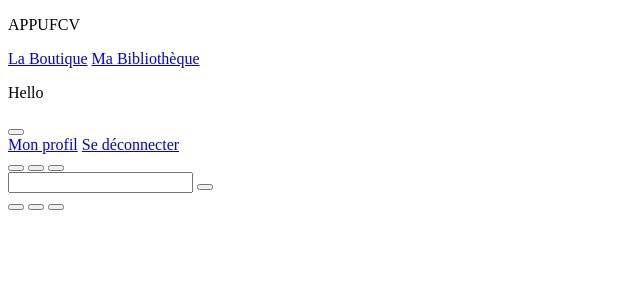
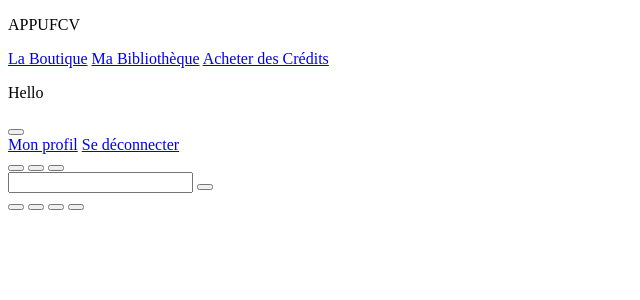
Before and after one commit to Arcanthos/AppUFVC, a Symfony app: template templates/client/shop.html.twig in a window 1280 px wide. Shown: the top 300 px of the page, without its empty margins (0-640 px from the left). Run offline with Twig, Linux system fonts and the light colour scheme; the template is opened without the code that fills it, so the values that code supplies are empty; some libraries are stand-ins or nearby versions.

Commit message:
redesign and factorize code on shopTemplate

```diff
--- a/src/Entity/Ressource.php
+++ b/src/Entity/Ressource.php
@@ -97,7 +97,6 @@
     {
         $this->tags = new ArrayCollection();
         $this->ressourcePacks = new ArrayCollection();
-        $this->chests = new ArrayCollection();
     }
 
     /**
--- a/templates/client/shop.html.twig
+++ b/templates/client/shop.html.twig
@@ -6,64 +6,24 @@
 
 {% block body %}
 
-    <div class=" bg-green-300 sm:bg-white min-h-screen w-full flex flex-col ">
-        {% include 'components/shopNavBar.html.twig' %}
-        {% include 'components/shopFilterBar.html.twig' %}
+    <div class=" bg-green-200 sm:bg-white min-h-screen w-full flex flex-col ">
+        <div class="hidden sm:block">
+            {% include 'components/shop/shopNavBar.html.twig' %}
+            {% include 'components/shop/shopFilterBar.html.twig' %}
+        </div>
+        <div class="sm:hidden">
             {% include 'components/mobileFloatingMenu.html.twig' %}
+        </div>
         <div class="flex flex-col flex-wrap px-4 pt-4">
-            {% for category in allCategory %}
-            <div>
-                {% set countRessource = 0 %}
-                {% for ressource in allRessources %}
-                    {% if ressource.category.name == category.name %}
-                        {% set countRessource =+1 %}
-                    {% endif %}
-                {% endfor %}
-
-
-                {% if not countRessource == 0 %}
-                <div class="flex pl-4">
-                    <h4 class="font-semibold text-white bg-indigo-500 rounded-lg mt-2 py-1 px-2 uppercase">
-                        {{ category.name }} </h4>
+            <div class="hidden sm:block">
+                {% include 'components/shop/shopMainContentLargeScreen.html.twig' %}
             </div>
-                {% endif %}
-
-                <div class="flex flex-wrap">
-                    {% for ressource in allRessources %}
-                        {% if ressource.category.name == category.name %}
-                        <div class="productCard bg-white  h-32 w-full flex sm:flex-col sm:h-96 sm:w-64  rounded-lg shadow-lg m-4 hover:shadow-xl ">
-                            <div class="cardImage h-64   sm:h-48 sm:w-full bg-cover bg-center rounded-t-lg"
-                                 style='background-image: url("{{ asset(shop_covers_path ~ ressource.coverPath) }}")'
-                            >
-                            </div>
-                            <div class="flex flex-col flex-grow p-4">
-                                <h4 class="font-semibold text-gray-700 ">{{ ressource.name }}</h4>
-                                <div class="flex-grow ">
-                                    <div class="flex flex-wrap content-center py-2 sm:pt-2">
-                                        {% for tag in ressource.tags %}
-                                            <button class="tagBtn text-xs bg-yellow-400 text-gray-700 p-1 mr-1 mb-1 rounded">{{ tag.name }}</button>
-                                        {% endfor %}
-                                    </div>
-                                </div>
-                                <div class="text-center">
-                                    <a href="{{ path('buy_this_items',{id: ressource.id}) }}">
-                                        <button class="py-2 w-full bg-green-300 text-gray-700 rounded-3xl shadow">{{ ressource.price }}
-                                            <i class="fas fa-coins"></i></button>
-                                    </a>
-                                </div>
-                            </div>
-                        </div>
-                        {% endif %}
-                    {% endfor %}
-                </div>
-            </div>
-            {% endfor %}
+            <div class="sm:hidden">
+                {% include 'components/shop/shopMainContentSmallScreen.html.twig' %}
             </div>
         </div>
 
-
-
-
+    </div>
 {% endblock %}
     {% block javascripts %}
         {{ parent() }}
--- a/templates/components/chestNavBar.html.twig
+++ b/templates/components/chestNavBar.html.twig
@@ -4,8 +4,9 @@
     </div>
     <div class="flex">
         <div class="h-16 pt-5 md:px-4 md:mx-4">
-            <a href="{{ path('client_shop') }}" >La Boutique</a>
+            <a href="{{ path('client_shop') }}" class="px-4">La Boutique</a>
             <a href="{{ path('client_chest') }}" class="font-bold text-red-300 px-4">Ma Bibliothèque</a>
+            <a href="#" class="px-4">Acheter des Crédits</a>
         </div>
     </div>
     <div class="flex">
--- a/templates/components/mobileFloatingMenu.html.twig
+++ b/templates/components/mobileFloatingMenu.html.twig
@@ -1,5 +1,6 @@
-<div id="#mobileStaticMenu" class="sm:hidden sticky top-0 justify-self-center flex justify-center bg-white rounded-b-lg mx-20 ">
-    <a href="{{ path('client_shop') }}"><button class="bg-white text-gray-700 h-16 w-16"><i class="fas fa-store"></i></button></a>
-    <a href="{{ path('client_chest') }}"><button class="bg-white text-gray-700 h-16 w-16 "><i class="fas fa-book-open"></i></button></a>
-    <a><button class="bg-white text-gray-700 h-16 w-16 "><i class="fas fa-chevron-down"></i></button></a>
+<div id="#mobileStaticMenu" class="sm:hidden sticky top-0 justify-self-center flex justify-center bg-white rounded-b-lg mx-20">
+    <a href="{{ path('client_shop') }}"><button class="bg-white text-gray-700 h-16 w-16 hover:bg-indigo-500 hover:text-white"><i class="fas fa-store"></i></button></a>
+    <a href="{{ path('client_chest') }}"><button class="bg-white text-gray-700 h-16 w-16 hover:bg-indigo-500 hover:text-white"><i class="fas fa-book-open"></i></button></a>
+    <a href="#"><button class="bg-white text-gray-700 h-16 w-16 hover:bg-indigo-500 hover:text-white"><i class="fas fa-coins "></i></button></a>
+    <a><button class="bg-white text-gray-700 h-16 w-16 hover:bg-indigo-500 hover:text-white"><i class="fas fa-chevron-down"></i></button></a>
 </div>
--- /dev/null
+++ b/templates/components/shop/shopMainContentLargeScreen.html.twig
@@ -0,0 +1,49 @@
+{% for category in allCategory %}
+    <div>
+        {% set countRessource = 0 %}
+        {% for ressource in allRessources %}
+            {% if ressource.category.name == category.name %}
+                {% set countRessource =+1 %}
+            {% endif %}
+        {% endfor %}
+
+
+        {% if not countRessource == 0 %}
+            <div class="flex pl-4">
+                <h4 class="font-semibold text-white bg-indigo-500 rounded-lg mt-2 py-1 px-2 uppercase">
+                    {{ category.name }} </h4>
+            </div>
+        {% endif %}
+
+        <div class="flex flex-wrap">
+            {% for ressource in allRessources %}
+                {% for userRessource in userRessources %}
+                    {% if ressource.category.name == category.name and userRessource.name != ressource.name %}
+                        <div class="productCard bg-white flex flex-col h-96 w-64  rounded-lg shadow-lg m-4 hover:shadow-xl ">
+                            <div class="cardImage h-48 w-full bg-cover bg-center rounded-t-lg"
+                                 style='background-image: url("{{ asset(shop_covers_path ~ ressource.coverPath) }}")'
+                            >
+                            </div>
+                            <div class="flex flex-col flex-grow p-4">
+                                <h4 class="font-semibold text-gray-700 ">{{ ressource.name }}</h4>
+                                <div class="flex-grow ">
+                                    <div class="flex flex-wrap content-center py-2 pt-2">
+                                        {% for tag in ressource.tags %}
+                                            <button class="tagBtn text-xs bg-yellow-400 text-gray-700 p-1 mr-1 mb-1 rounded">{{ tag.name }}</button>
+                                        {% endfor %}
+                                    </div>
+                                </div>
+                                <div class="text-center">
+                                    <a href="{{ path('buy_this_items',{id: ressource.id}) }}">
+                                        <button class="py-2 w-full bg-green-300 text-gray-700 rounded-3xl shadow">{{ ressource.price }}
+                                            <i class="fas fa-coins"></i></button>
+                                    </a>
+                                </div>
+                            </div>
+                        </div>
+                    {% endif %}
+                {% endfor %}
+            {% endfor %}
+        </div>
+    </div>
+{% endfor %}
--- /dev/null
+++ b/templates/components/shop/shopMainContentSmallScreen.html.twig
@@ -0,0 +1,43 @@
+{% for category in allCategory %}
+    <div>
+        {% set countRessource = 0 %}
+        {% for ressource in allRessources %}
+            {% if ressource.category.name == category.name %}
+                {% set countRessource =+1 %}
+            {% endif %}
+        {% endfor %}
+
+
+        {% if not countRessource == 0 %}
+            <div class="flex pl-4">
+                <h4 class="font-semibold text-white bg-indigo-500 rounded-lg mt-2 py-1 px-2 uppercase">
+                    {{ category.name }} </h4>
+            </div>
+        {% endif %}
+        <div class="flex flex-wrap">
+            {% for ressource in allRessources %}
+                {% for userRessource in userRessources %}
+                    {% if ressource.category.name == category.name and userRessource.name != ressource.name %}
+                        <div class="productCard bg-white flex flex-col rounded-xl shadow-lg m-4 hover:shadow-xl p-4 w-full">
+                            <h4 class="font-semibold text-gray-700 ">{{ ressource.name }}</h4>
+                            <div class="text-sm text-gray-400">{{ ressource.description }}</div>
+                            <div class="flex flex-wrap">
+                                <div class="flex flex-wrap content-center py-2 pt-2">
+                                    {% for tag in ressource.tags %}
+                                        <button class="tagBtn text-xs bg-yellow-400 text-gray-700 p-1 mr-1 mb-1 rounded">{{ tag.name }}</button>
+                                    {% endfor %}
+                                </div>
+                            </div>
+                            <div class="text-center">
+                                <a href="{{ path('buy_this_items',{id: ressource.id}) }}">
+                                    <button class="py-2 w-1/3 bg-green-300 text-gray-700 rounded-3xl shadow">{{ ressource.price }}
+                                        <i class="fas fa-coins"></i></button>
+                                </a>
+                            </div>
+                        </div>
+                    {% endif %}
+                {% endfor %}
+            {% endfor %}
+        </div>
+    </div>
+{% endfor %}
--- a/templates/components/shopNavBar.html.twig
+++ b/templates/components/shop/shopNavBar.html.twig
@@ -5,7 +5,8 @@
     <div class="flex">
         <div class="h-16 pt-5 md:px-4 md:mx-4">
             <a href="{{ path('client_shop') }}" class="font-bold text-red-300 px-4">La Boutique</a>
-            <a href="{{ path('client_chest') }}">Ma Bibliothèque</a>
+            <a href="{{ path('client_chest') }}" class="px-4">Ma Bibliothèque</a>
+            <a href="#" class="px-4">Acheter des Crédits</a>
         </div>
     </div>
     <div class="flex">
```
Also changed, not shown: src/Controller/client/ClientController.php (+14 -3 lines), templates/client/my-chest.html.twig (+48 -2 lines), templates/components/shop/shopFilterBar.html.twig (renamed from templates/components/shopFilterBar.html.twig), 1 other file. Lines whose indentation alone changed are shown as unchanged.
